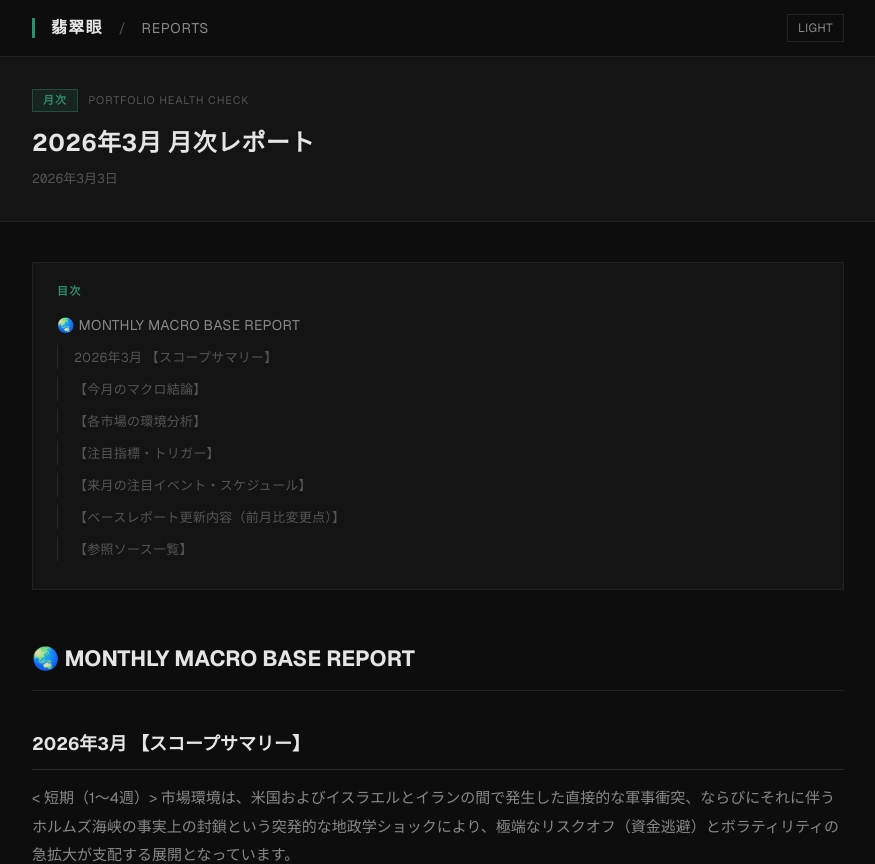
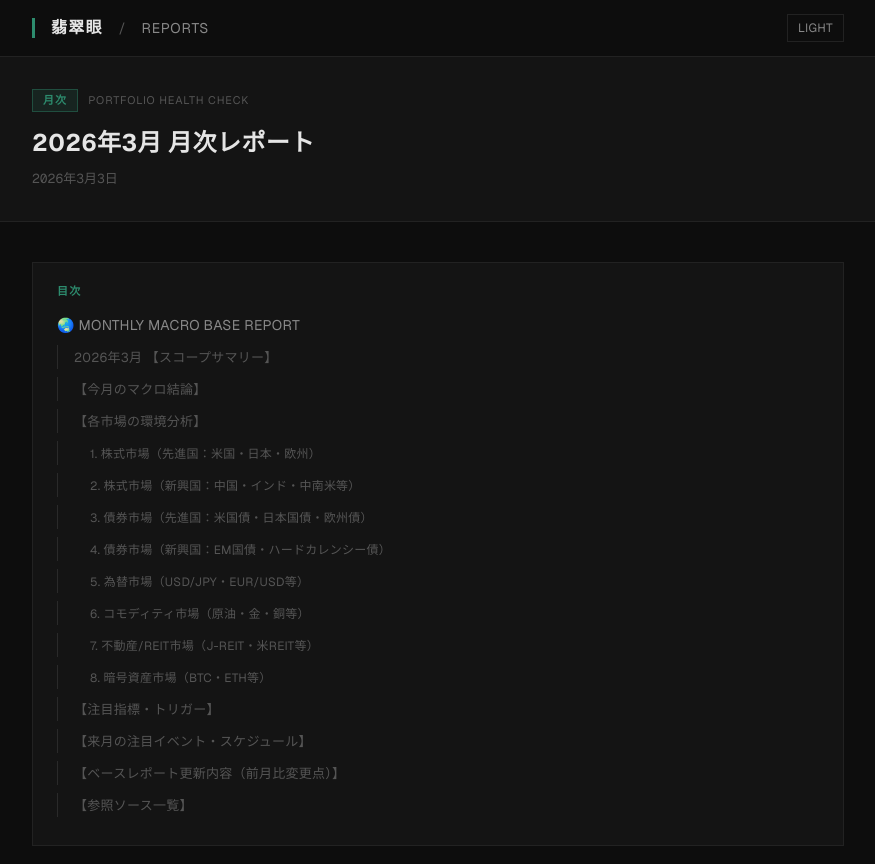
Before and after one commit to ops324/hisuigan-macro-insight-engine, a Next.js app: page /reports/2026-03 in a window 1280 px wide. Shown: the top 864 px of the page, without its empty margins (202-1077 px from the left). Built offline with nearby package versions, Linux system fonts and the light colour scheme.

Commit message:
fix: 日次レポートの目次にH3（各市場セクション）を追加
- extractHeadings の正規表現を #{1,2} → #{1,3} に拡張
- TOCのH3項目に32pxインデントを追加

Co-Authored-By: Claude Sonnet 4.6 <noreply@anthropic.com>

```diff
--- a/app/reports/[slug]/ReportClient.tsx
+++ b/app/reports/[slug]/ReportClient.tsx
@@ -51,7 +51,7 @@ function extractHeadings(content: string): Heading[] {
   return content
     .split("\n")
     .map((line) => {
-      const match = line.match(/^(#{1,2})\s+(.+)$/);
+      const match = line.match(/^(#{1,3})\s+(.+)$/);
       if (!match) return null;
       const level = match[1].length;
       const text = match[2].trim();
@@ -148,13 +148,13 @@ export default function ReportClient({ report }: { report: Report }) {
               {headings.map((h, i) => (
                 <li key={i} style={{
                   marginBottom: 8,
-                  paddingLeft: h.level === 2 ? 16 : 0,
-                  borderLeft: h.level === 2 ? `1px solid ${t.borderStrong}` : "none",
+                  paddingLeft: h.level === 2 ? 16 : h.level === 3 ? 32 : 0,
+                  borderLeft: h.level >= 2 ? `1px solid ${t.borderStrong}` : "none",
                 }}>
                   <a
                     href={`#${h.id}`}
                     style={{
-                      fontSize: h.level === 1 ? 14 : 13,
+                      fontSize: h.level === 1 ? 14 : h.level === 2 ? 13 : 12,
                       color: h.level === 1 ? t.textSub : t.textMuted,
                       textDecoration: "none",
                       letterSpacing: "0.02em",
```
